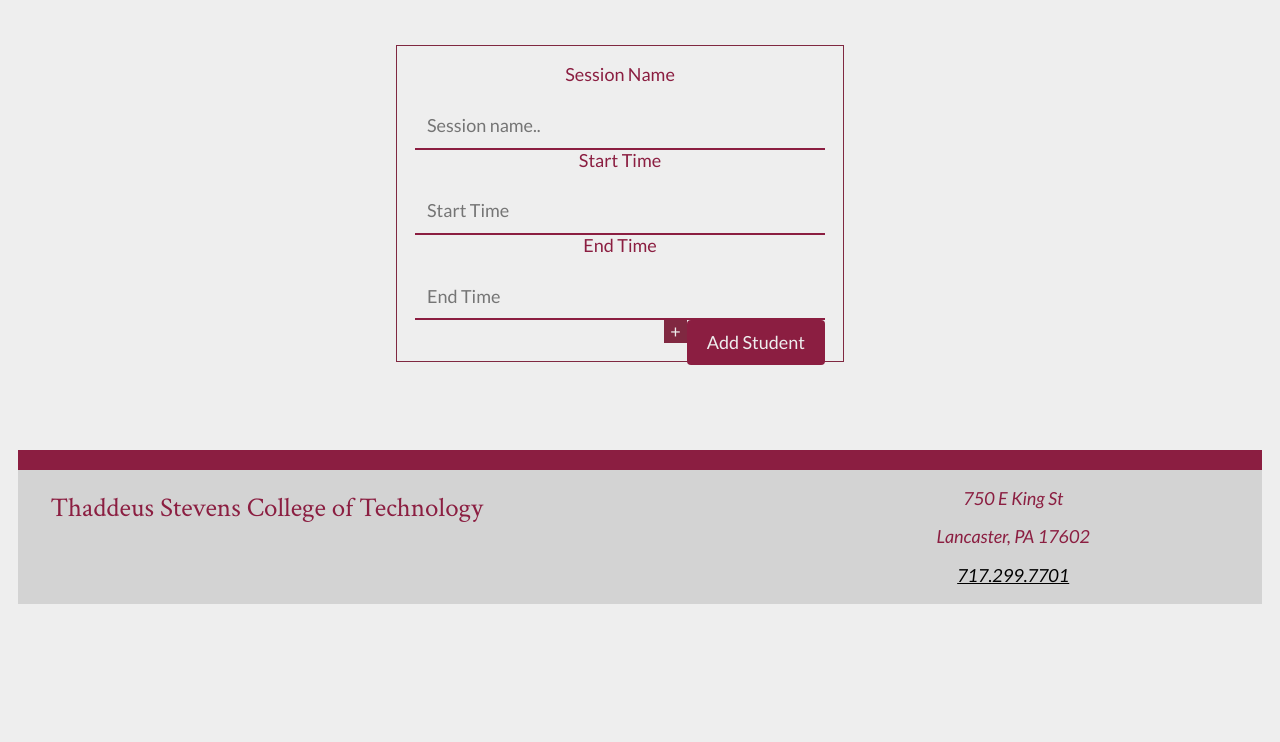
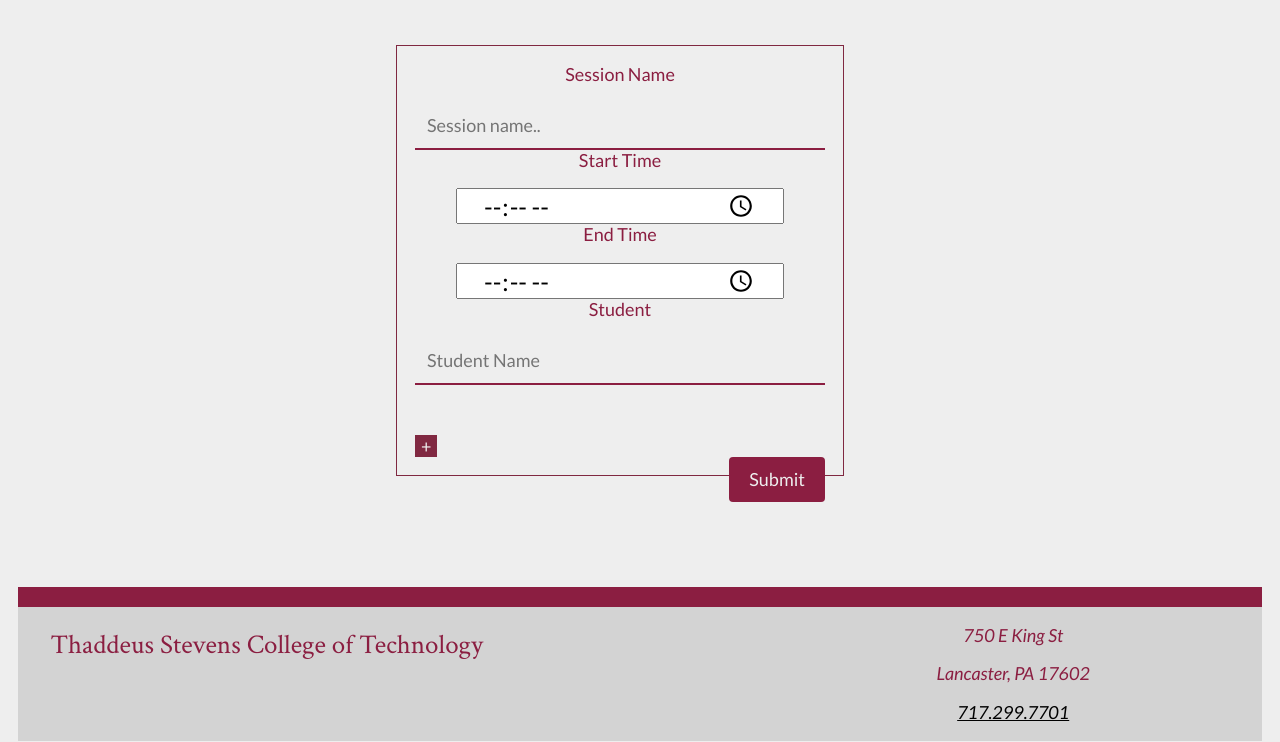
Before and after one commit to AnthonyMc0525/gold-portal, a Flask app: page /create-session/1 in a window 1280 px wide. Shown: the part 328-1070 px from the top of the page. Before the commit the page ends 932 px from the top, so only its background shows below. Run offline with Flask 2, Linux system fonts and the light colour scheme; some libraries are stand-ins or nearby versions.

Commit message:
Styled the create session form
- added main.js file

```diff
--- a/portal/static/styles.css
+++ b/portal/static/styles.css
@@ -248,3 +248,27 @@ p > a {
 .toggle:checked + .other_toggle{
   display: none;
 }
+
+/*               */
+/* Session Table */
+/*      |        */
+
+.session_form {
+  text-align: center;
+}
+
+#start_time, #end_time {
+  padding-left: 25px;
+  padding-right: 25px;
+  width: 80%;
+  font-size: 25px;
+}
+
+.session_button {
+  margin-top: 50px;
+  display: block;
+}
+
+/*      |        */
+/* Session Table */
+/*               */
--- a/portal/templates/roster/create-session.html
+++ b/portal/templates/roster/create-session.html
@@ -30,11 +30,13 @@
       <label for="session_name">Session Name</label>
         <input id="session_name" name="session_name" placeholder="Session name.." type="text">
       <label for="session_time_start">Start Time</label>
-        <input id="start_time" name="sessiontime_start" placeholder="Start Time" type="text">
+        <input id="start_time" name="sessiontime_start" placeholder="Start Time" type="time">
       <label for="session_time_end">End Time</label>
-        <input id="end_time" type="text" name="sessiontime_end" value="" placeholder="End Time">
-        <button onclick="addField()">+</button>
-      <input type="submit" name="" value="Add Student">
+        <input id="end_time" type="time" name="sessiontime_end" value="" placeholder="End Time">
+      <label for="student">Student</label>
+        <input type="text" name="Student Name" value="" placeholder="Student Name">
+        <button class = "session_button" onclick="addField()">+</button>
+      <input type="submit" name="" value="Submit">
     </form>
   </div>
 {% endblock %}
```
Also changed, not shown: portal/static/main.js (added).
